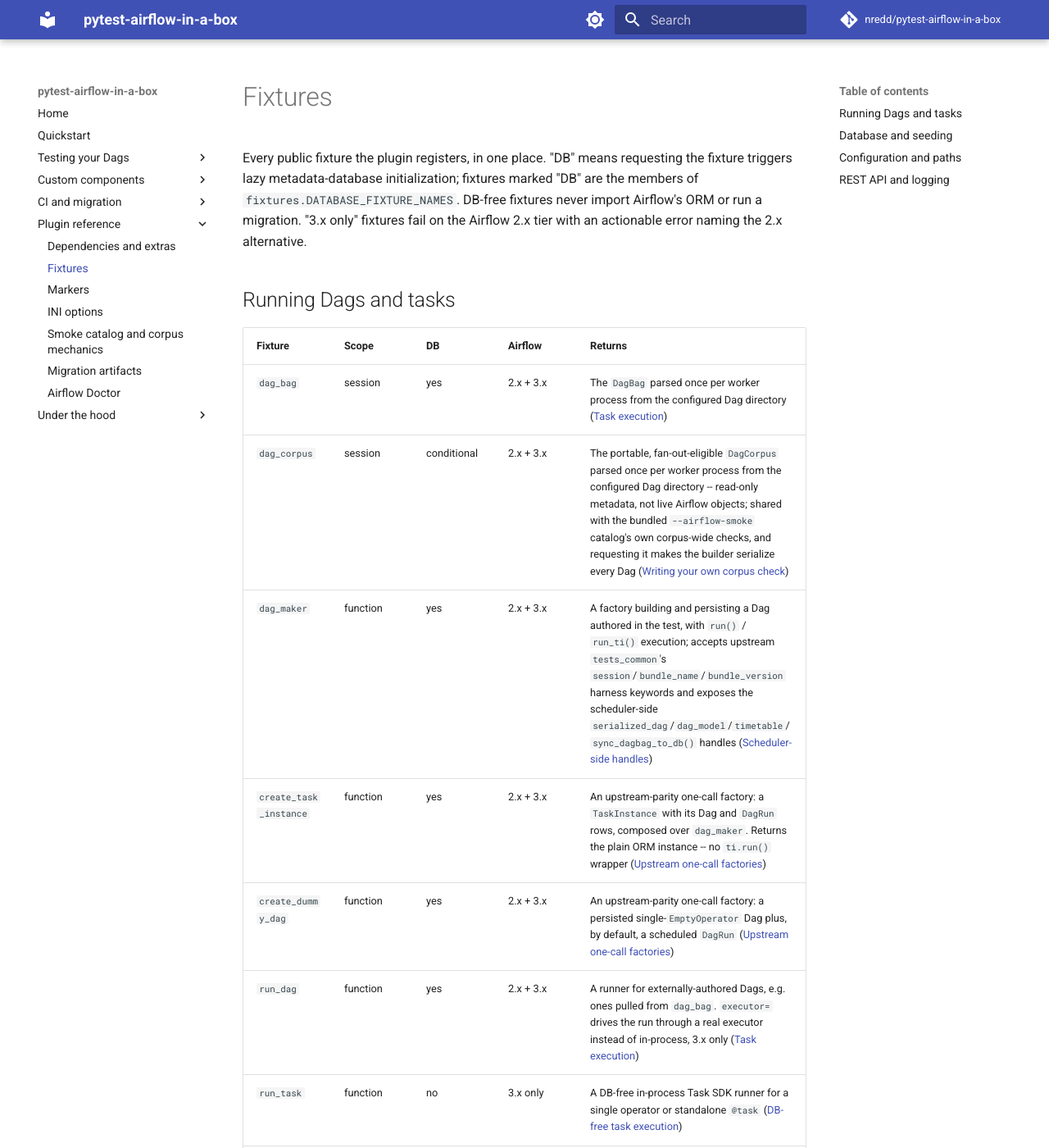
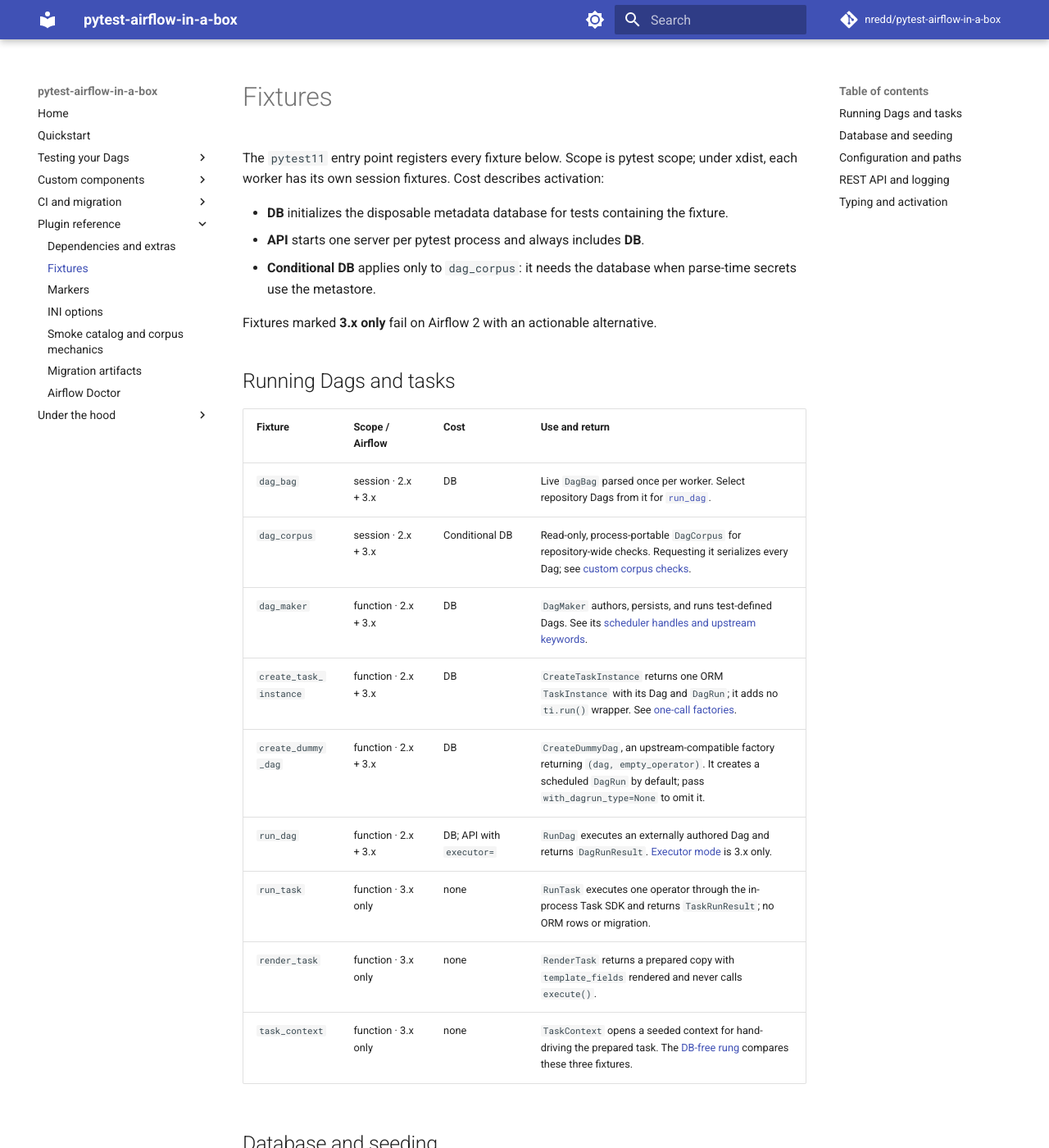
Before and after one commit to nredd/pytest-airflow-in-a-box, an MkDocs documentation site: the page built from docs/reference/fixtures.md, in a window 1280 px wide and 1400 px high. Shown: the whole window at 82% size. Built offline with MkDocs 1.6.1 and Material for MkDocs 9.7.7, drawn with Linux system fonts in a browser that asks for light colours; comment, search, counter and statistics services are not loaded; some of the changed text lies outside the part shown.

Commit message:
docs: complete fixtures reference

```diff
--- a/docs/reference/fixtures.md
+++ b/docs/reference/fixtures.md
@@ -1,59 +1,70 @@
 # Fixtures
 
-Every public fixture the plugin registers, in one place. "DB" means requesting the fixture
-triggers lazy metadata-database initialization; fixtures marked "DB" are the members of
-`fixtures.DATABASE_FIXTURE_NAMES`. DB-free fixtures never import Airflow's ORM or run a
-migration. "3.x only" fixtures fail on the Airflow 2.x tier with an actionable error naming
-the 2.x alternative.
+The `pytest11` entry point registers every fixture below. Scope is pytest scope; under xdist,
+each worker has its own session fixtures. Cost describes activation:
+
+- **DB** initializes the disposable metadata database for tests containing the fixture.
+- **API** starts one server per pytest process and always includes **DB**.
+- **Conditional DB** applies only to `dag_corpus`: it needs the database when parse-time
+  secrets use the metastore.
+
+Fixtures marked **3.x only** fail on Airflow 2 with an actionable alternative.
 
 ## Running Dags and tasks
 
-| Fixture | Scope | DB | Airflow | Returns |
-| ------- | ----- | -- | ------- | ------- |
-| `dag_bag` | session | yes | 2.x + 3.x | The `DagBag` parsed once per worker process from the configured Dag directory ([Task execution](../guide/ladder.md#testing-a-dag-defined-elsewhere)) |
-| `dag_corpus` | session | conditional | 2.x + 3.x | The portable, fan-out-eligible `DagCorpus` parsed once per worker process from the configured Dag directory -- read-only metadata, not live Airflow objects; shared with the bundled `--airflow-smoke` catalog's own corpus-wide checks, and requesting it makes the builder serialize every Dag ([Writing your own corpus check](../guide/smoke-tests.md#writing-your-own-corpus-check)) |
-| `dag_maker` | function | yes | 2.x + 3.x | A factory building and persisting a Dag authored in the test, with `run()` / `run_ti()` execution; accepts upstream `tests_common`'s `session`/`bundle_name`/`bundle_version` harness keywords and exposes the scheduler-side `serialized_dag`/`dag_model`/`timetable`/`sync_dagbag_to_db()` handles ([Scheduler-side handles](../internals/tests-common-parity.md#scheduler-side-handles)) |
-| `create_task_instance` | function | yes | 2.x + 3.x | An upstream-parity one-call factory: a `TaskInstance` with its Dag and `DagRun` rows, composed over `dag_maker`. Returns the plain ORM instance -- no `ti.run()` wrapper ([Upstream one-call factories](../internals/tests-common-parity.md#upstream-one-call-factories)) |
-| `create_dummy_dag` | function | yes | 2.x + 3.x | An upstream-parity one-call factory: a persisted single-`EmptyOperator` Dag plus, by default, a scheduled `DagRun` ([Upstream one-call factories](../internals/tests-common-parity.md#upstream-one-call-factories)) |
-| `run_dag` | function | yes | 2.x + 3.x | A runner for externally-authored Dags, e.g. ones pulled from `dag_bag`. `executor=` drives the run through a real executor instead of in-process, 3.x only ([Task execution](../guide/ladder.md#executor-driven-runs)) |
-| `run_task` | function | no | 3.x only | A DB-free in-process Task SDK runner for a single operator or standalone `@task` ([DB-free task execution](../guide/ladder.md#one-operator-no-database)) |
-| `render_task` | function | no | 3.x only | A DB-free in-process renderer for an operator's `template_fields`, without calling `execute()` ([DB-free task execution](../guide/ladder.md#one-operator-no-database)) |
-| `task_context` | function | no | 3.x only | A DB-free in-process Task SDK template-context factory for hand-driven `execute()` calls ([DB-free task execution](../guide/ladder.md#one-operator-no-database)) |
+| Fixture | Scope / Airflow | Cost | Use and return |
+| --- | --- | --- | --- |
+| `dag_bag` | session · 2.x + 3.x | DB | Live `DagBag` parsed once per worker. Select repository Dags from it for [`run_dag`](../guide/ladder.md#testing-a-dag-defined-elsewhere). |
+| `dag_corpus` | session · 2.x + 3.x | Conditional DB | Read-only, process-portable `DagCorpus` for repository-wide checks. Requesting it serializes every Dag; see [custom corpus checks](../guide/smoke-tests.md#writing-your-own-corpus-check). |
+| `dag_maker` | function · 2.x + 3.x | DB | `DagMaker` authors, persists, and runs test-defined Dags. See its [scheduler handles and upstream keywords](../internals/tests-common-parity.md#scheduler-side-handles). |
+| `create_task_instance` | function · 2.x + 3.x | DB | `CreateTaskInstance` returns one ORM `TaskInstance` with its Dag and `DagRun`; it adds no `ti.run()` wrapper. See [one-call factories](../internals/tests-common-parity.md#upstream-one-call-factories). |
+| `create_dummy_dag` | function · 2.x + 3.x | DB | `CreateDummyDag`, an upstream-compatible factory returning `(dag, empty_operator)`. It creates a scheduled `DagRun` by default; pass `with_dagrun_type=None` to omit it. |
+| `run_dag` | function · 2.x + 3.x | DB; API with `executor=` | `RunDag` executes an externally authored Dag and returns `DagRunResult`. [Executor mode](../guide/ladder.md#executor-driven-runs) is 3.x only. |
+| `run_task` | function · 3.x only | none | `RunTask` executes one operator through the in-process Task SDK and returns `TaskRunResult`; no ORM rows or migration. |
+| `render_task` | function · 3.x only | none | `RenderTask` returns a prepared copy with `template_fields` rendered and never calls `execute()`. |
+| `task_context` | function · 3.x only | none | `TaskContext` opens a seeded context for hand-driving the prepared task. The [DB-free rung](../guide/ladder.md#one-operator-no-database) compares these three fixtures. |
 
 ## Database and seeding
 
-| Fixture | Scope | DB | Airflow | Returns |
-| ------- | ----- | -- | ------- | ------- |
-| `session` | function | yes | 2.x + 3.x | An Airflow metadata `Session`, rolled back on teardown ([Database](../internals/test-environments.md#the-disposable-metadata-database)) |
-| `airflow_variables` | function | yes | 2.x + 3.x | A seeder persisting Airflow Variables for one test, deleted on teardown ([Seeding](../internals/test-environments.md#seeding-variables-and-connections)) |
-| `airflow_connections` | function | yes | 2.x + 3.x | A seeder persisting Airflow Connections for one test, deleted on teardown ([Seeding](../internals/test-environments.md#seeding-variables-and-connections)) |
-| `airflow_parse_secrets` | function | yes | 2.x + 3.x | Nothing -- requesting it resolves top-level `Variable.get` / `Connection.get` lookups in Dag files for the whole test ([Seeding](../internals/test-environments.md#seeding-variables-and-connections)) |
-| `testing_dag_bundle` | function | yes | 3.x only | Nothing -- requesting it registers the shared `testing` Dag bundle row upstream core tests bulk-write metadata against. Idempotent, never deleted at teardown -- a conditional delete would race other xdist workers and the per-run database is disposable ([Upstream one-call factories](../internals/tests-common-parity.md#upstream-one-call-factories)) |
+| Fixture | Scope / Airflow | Cost | Use and return |
+| --- | --- | --- | --- |
+| `session` | function · 2.x + 3.x | DB | Airflow metadata `Session`; teardown rolls back uncommitted work and closes it. Explicit commits persist within the disposable database. |
+| `airflow_variables` | function · 2.x + 3.x | DB | `AirflowVariables` callable that commits Variable rows and deletes its rows at teardown. |
+| `airflow_connections` | function · 2.x + 3.x | DB | `AirflowConnections` callable that commits Connection rows and deletes its rows at teardown. |
+| `airflow_parse_secrets` | function · 2.x + 3.x | DB | Activation fixture returning `None`. It enables Variable and Connection resolution outside plugin-owned Dag parses for the test; it is inert on Airflow 2 and with parse-time resolution disabled. |
+| `testing_dag_bundle` | function · 3.x only | DB | Returns `None`; creates the shared `testing` Dag-bundle row for upstream-style metadata tests and leaves it in the disposable database. |
+
+Prefer environment-backed secrets unless testing the metastore. Seeded identifiers are
+database-global under xdist; precedence and collision rules live under
+[Variables and Connections](../internals/test-environments.md#seeding-variables-and-connections).
 
 ## Configuration and paths
 
-| Fixture | Scope | DB | Airflow | Returns |
-| ------- | ----- | -- | ------- | ------- |
-| `airflow_configure` | session | no | 2.x + 3.x | A callable applying `airflow_config` overrides until session teardown ([Airflow configuration](../internals/test-environments.md#overriding-configuration)) |
-| `airflow_components` | function | no | 3.x only | A registry for custom plugins, listeners, policies, secrets backends, executors, and timetables ([Custom components](../guide/custom-components.md)) |
-| `airflow_home` | session | no | 2.x + 3.x | This run's isolated `AIRFLOW_HOME` as a `pathlib.Path` ([Where the run lives](../internals/test-environments.md#the-isolated-airflow_home)) |
-| `airflow_dags_folder` | session | no | 2.x + 3.x | The Dag directory `dag_bag` parses, as a `pathlib.Path` ([The two Dag folder options](../guide/smoke-tests.md#the-two-dag-folder-options)) |
-
-`airflow_home` and `airflow_dags_folder` deliberately share their names with ini options --
-fixtures and ini options live in separate pytest registries. Note the `airflow_home` ini
-option names the *base* directory to provision under; the fixture returns the disposable
-per-run root created below it.
+| Fixture | Scope / Airflow | Cost | Use and return |
+| --- | --- | --- | --- |
+| `airflow_configure` | session · 2.x + 3.x | none | `AirflowConfigure` applies runtime overrides until teardown. Use ini for values that must precede every Dag parse; see [configuration scopes](../internals/test-environments.md#overriding-configuration). |
+| `airflow_components` | function · 3.x only | none | `ComponentRegistry` provides reversible test registration. It does not prove [production discovery](../guide/custom-components-wiring.md#runtime-component-registration). |
+| `airflow_home` | session · 2.x + 3.x | none | `pathlib.Path` for this run's disposable `AIRFLOW_HOME`. The same-named ini option selects its parent directory, not this exact path. |
+| `airflow_dags_folder` | session · 2.x + 3.x | none | `pathlib.Path` that `dag_bag`, `run_dag`, `dag_corpus`, and smoke checks parse. It is distinct from the per-file collection folder; see [the two Dag folder options](../guide/smoke-tests.md#the-two-dag-folder-options). |
 
 ## REST API and logging
 
-| Fixture | Scope | DB | Airflow | Returns |
-| ------- | ----- | -- | ------- | ------- |
-| `api_server_url` | session | yes | 3.x only | The base URL of one isolated Airflow API server started for this process's session ([Live REST API](../guide/rest-api.md)) |
-| `api_client` | session | yes | 3.x only | An authenticated client bound to the isolated API server ([Live REST API](../guide/rest-api.md)) |
-| `api_base_url` | function (autouse) | no | 3.x only when active | The live server URL, published through Airflow configuration for tests marked `api_test`; inert (`None`) everywhere else, so its 2.x failure only reaches `api_test`-marked tests ([Live REST API](../guide/rest-api.md)) |
-| `cap_structlog` | function | no | 3.x only | A capture recording structlog events emitted during the test ([Structlog capture](../internals/test-environments.md#captured-logs)) |
+| Fixture | Scope / Airflow | Cost | Use and return |
+| --- | --- | --- | --- |
+| `api_server_url` | session · 3.x only | DB + API | Base URL string for the live, loopback-only Airflow API server. Requesting it also publishes the URL for that test. |
+| `api_client` | session · 3.x only | DB + API | Authenticated `AirflowApiClient` bound to the same server; methods return `ApiResponse(status, body)`. |
+| `api_base_url` | function, autouse · active path 3.x only | none when inert; DB + API when active | Publishes the URL for tests using `api_client`, `api_server_url`, or `api_test`; otherwise returns `None`. Requesting it alone does not activate the server. |
+| `cap_structlog` | function · 3.x only | none | `StructlogCapture` containing Airflow structlog events emitted during the test. On Airflow 2, use pytest's `caplog`. |
 
-Return types are the typed contracts in `pytest_airflow_in_a_box.types` (`DagMaker`,
-`CreateTaskInstance`, `CreateDummyDag`, `RunDag`, `RunTask`, `RenderTask`, `TaskContext`,
-`AirflowVariables`, `AirflowConnections`, `AirflowConfigure`, `ComponentRegistry`, `DagCorpus`), so
-fixture-parameter annotations autocomplete and type-check in consumer suites.
+See the [REST API guide](../guide/rest-api.md) for server behavior and
+[captured logs](../internals/test-environments.md#captured-logs) for `caplog` boundaries.
+
+## Typing and activation
+
+Callable and structural contracts such as `DagMaker`, `RunDag`, `RunTask`, `TaskContext`, and
+`ComponentRegistry` are exported from `pytest_airflow_in_a_box.types`. Other rows return the
+concrete standard-library, SQLAlchemy, Airflow, or API-client type named above.
+
+Fixtures activate resources through pytest's fixture closure; markers cover tests that reach
+the same resources through their own code. See [Markers](markers.md) for `db_test` and
+`api_test`, and [CLI and INI options](ini-options.md) for run-wide configuration.
```
